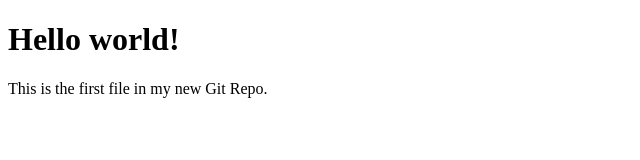
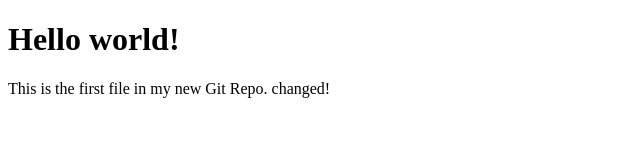
Before and after one commit to blackrock1508/hello-world, a plain HTML site: page index.html in a window 1280 px wide. Shown: the full height of the page, 0-640 px from the left. Drawn offline with Linux system fonts and the light colour scheme.

Commit message:
First release of Hello world!

```diff
--- a/index.html
+++ b/index.html
@@ -6,7 +6,7 @@
 <body>
 
 <h1>Hello world!</h1>
-<p>This is the first file in my new Git Repo.</p>
+<p>This is the first file in my new Git Repo. changed!</p>
 
 </body>
 </html>
```
